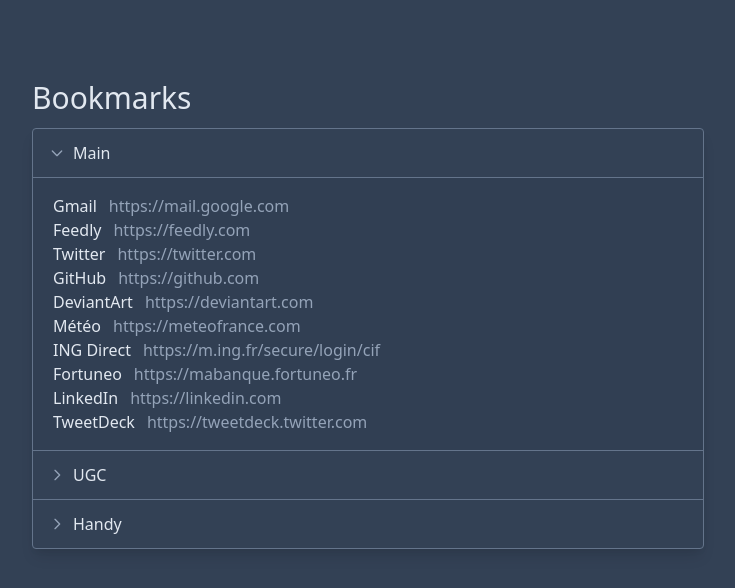
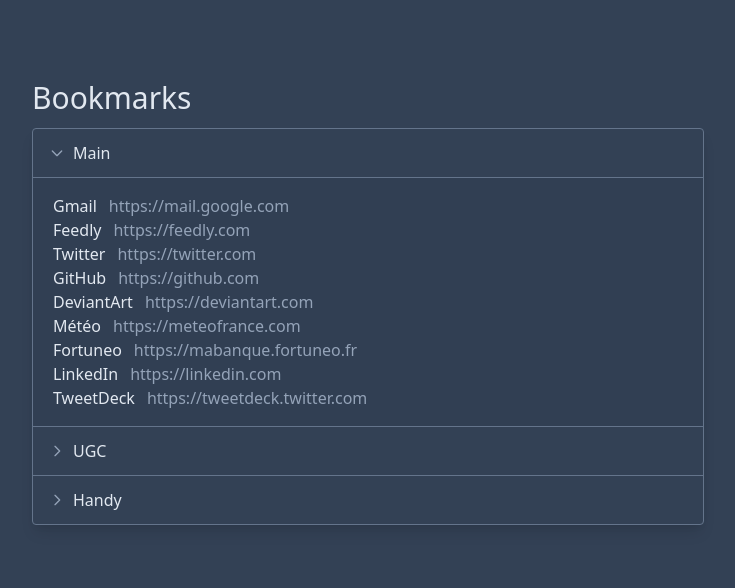
Before and after one commit to mazerty/me.mazerty.fr, a React (Vite) app: page / in a window 1280 px wide. Shown: the top 588 px of the page, without its empty margins (272-1007 px from the left). Built offline with nearby package versions, Linux system fonts and the light colour scheme; a web font is replaced by a local one.

Commit message:
removed ing direct link

```diff
--- a/src/Bookmarks.jsx
+++ b/src/Bookmarks.jsx
@@ -11,7 +11,6 @@
         {title: "GitHub", url: "https://github.com"},
         {title: "DeviantArt", url: "https://deviantart.com"},
         {title: "Météo", url: "https://meteofrance.com"},
-        {title: "ING Direct", url: "https://m.ing.fr/secure/login/cif"},
         {title: "Fortuneo", url: "https://mabanque.fortuneo.fr"},
         {title: "LinkedIn", url: "https://linkedin.com"},
         {title: "TweetDeck", url: "https://tweetdeck.twitter.com"}
```
